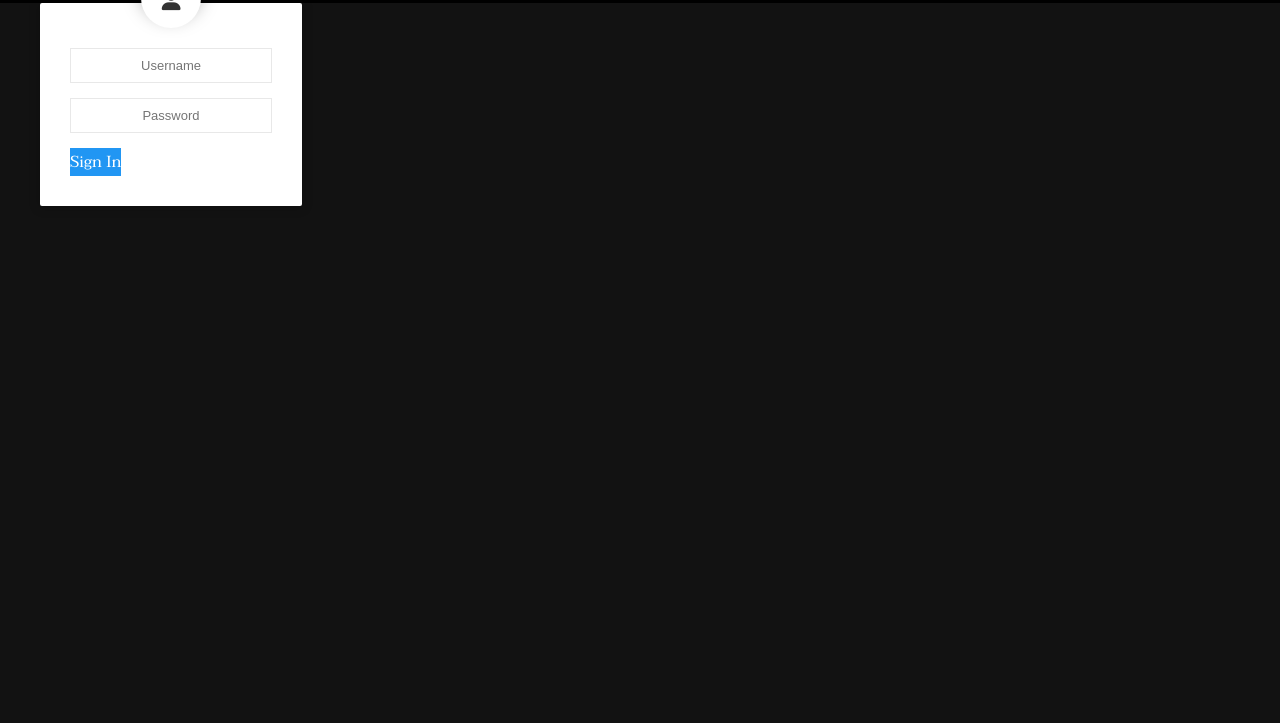
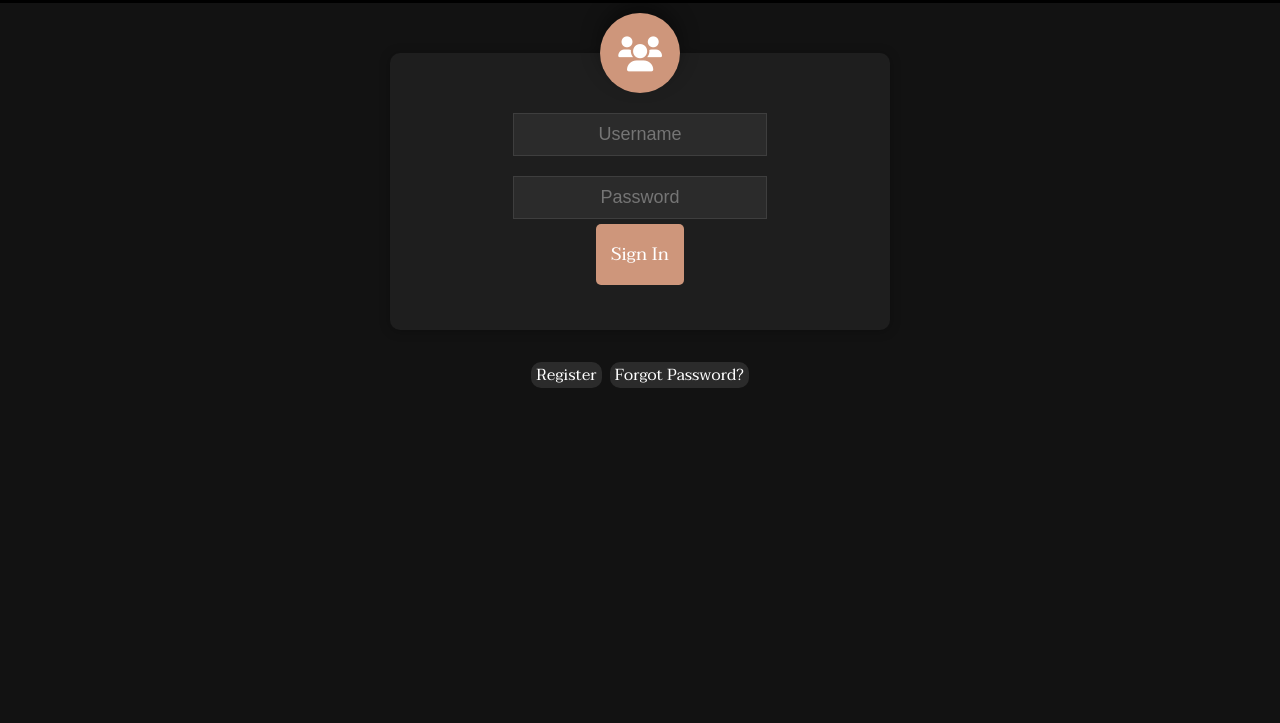
Before and after one commit to Dant3xC/ecommerce-Cafe, a plain HTML site: page login.html in a window 1280 px wide. Shown: the part 77-800 px from the top of the page. Drawn offline with Linux system fonts and the light colour scheme.

Commit message:
pequeña actu

```diff
--- a/estiloLogin.css
+++ b/estiloLogin.css
@@ -59,11 +59,21 @@ body {
     align-items: center;
     width: 100%;
 }
+
+main {
+    padding: 50px 0;
+}
+
 .lc-block {
-    background: #fff;
-    border-radius: 2px;
+    background: #1e1e1e;
+    border-radius: 10px;
     position: relative;
-    padding: 45px 30px 30px;
+    padding: 60px 40px;
+    color: #f4f4f4;
+    box-shadow: 0 1px 11px rgba(0, 0, 0, .27);
+    text-align: center;
+    max-width: 500px;
+    margin: 0 auto;
 }
 
 .lc-block.toggled {
@@ -75,50 +85,53 @@ body {
     animation-fill-mode: both;
     z-index: 10;
 }
+
 .lc-block .form-control {
     text-align: center;
+    background-color: #2b2b2b;
+    border: 1px solid #3e3e3e;
+    color: #f4f4f4;
+    margin-bottom: 20px;
+    font-size: 18px;
+    padding: 10px;
 }
+
 .lcb-float {
-    width: 60px;
-    height: 60px;
-    background: #fff;
+    width: 80px;
+    height: 80px;
+    background: #ce967b;
     border-radius: 50%;
     box-shadow: 0 -10px 19px rgba(0, 0, 0, .38);
     position: absolute;
-    top: -35px;
+    top: -40px;
     left: 50%;
-    margin-left: -30px;
+    margin-left: -40px;
+    display: flex;
+    align-items: center;
+    justify-content: center;
 }
-.lcb-float img {
+
+.lcb-float i {
+    color: #fff;
+    font-size: 35px;
+}
+
+.btn-primary {
+    background-color: #ce967b;
+    border-color: #a05e43;
+    color: #fff;
     width: 100%;
-    height: 100%;
-    border-radius: 50%;
-    padding: 4px;
+    padding: 15px;
+    border-radius: 5px;
+    margin-top: 30px;
+    transition: background-color 0.3s;
+    font-size: 18px;
 }
-.lcb-float i {
-    color: #333;
-    font-size: 25px;
-    line-height: 60px;
+
+.btn-primary:hover {
+    background-color: #a05e43;
 }
-.lcb-lockscreen {
-    position: relative;
-}
-.lcb-lockscreen .form-control {
-    padding-right: 35px;
-}
-.lcb-lockscreen .lcbl-btn {
-    background-color: #2196F3;
-    position: absolute;
-    top: 0;
-    right: 0;
-    width: 30px;
-    color: #fff;
-    font-size: 15px;
-    height: 27px;
-    margin: 4px;
-    line-height: 26px;
-    border-radius: 2px;
-}
+
 .login-navigation {
     list-style: none;
     padding: 0;
@@ -126,123 +139,37 @@ body {
     position: absolute;
     width: 100%;
     left: 0;
-    bottom: -45px;
+    bottom: -60px;
 }
+
 .login-navigation>li {
     display: inline-block;
     margin: 0 2px;
-    -webkit-transition: all;
-    -o-transition: all;
-    transition: all;
-    -webkit-transition-duration: 150ms;
-    transition-duration: 150ms;
+    transition: all 150ms;
     cursor: pointer;
     vertical-align: top;
     color: #fff;
     line-height: 16px;
     min-width: 16px;
     min-height: 16px;
-    -webkit-backface-visibility: hidden;
-    -moz-backface-visibility: hidden;
     backface-visibility: hidden;
+    padding: 5px;
+    border-radius: 10px;
+    background-color: #2b2b2b;
 }
-#footer, #footer .f-menu>li>a {
-    color: #a2a2a2;
+
+.login-navigation>li:hover {
+    background-color: #ce967b;
 }
-.login-navigation>li>span {
-    opacity: 0;
-    filter: alpha(opacity=0);
+
+@keyframes fadeInUp {
+    from {
+        transform: translate3d(0, 40px, 0);
+        opacity: 0;
+    }
+
+    to {
+        transform: translate3d(0, 0, 0);
+        opacity: 1;
+    }
 }
-.login-navigation>li:not(:hover) {
-    font-size: 0;
-    border-radius: 100%
-}
-.login-navigation>li:hover {
-    border-radius: 10px;
-    padding: 0 5px;
-    font-size: 8px;
-}
-.login-navigation>li:hover>span {
-    opacity: 1;
-    filter: alpha(opacity=100);
-}
-.lcb-float {
-    width: 60px;
-    height: 60px;
-    background: #fff;
-    border-radius: 50%;
-    box-shadow: 0 -10px 19px rgba(0,0,0,.38);
-    position: absolute;
-    top: -35px;
-    left: 50%;
-    margin-left: -30px;
-    text-align:center;
-}
-.lcb-float i {
-    color: #333;
-    font-size: 25px;
-    line-height: 60px;
-}
-.zmdi {
-    display: inline-block;
-    font: normal normal normal 14px/1 'Material-Design-Iconic-Font';
-    font-size: inherit;
-    text-rendering: auto;
-    -webkit-font-smoothing: antialiased;
-    -moz-osx-font-smoothing: grayscale;
-}
-.cr-alt label {
-    position: relative;
-    padding-left: 28px;
-}
-.form-group {
-    margin-bottom: 15px;
-}
-.c-gray {
-    color: #9e9e9e!important;
-}
-.form-control {
-    -webkit-transition: all;
-    -o-transition: all;
-    transition: all;
-    -webkit-transition-duration: .3s;
-    transition-duration: .3s;
-    resize: none;
-    box-shadow: 0 0 0 40px transparent!important;
-    border-radius: 0;
-}
-.form-control {
-    width: 100%;
-    height: 35px;
-    padding: 6px 12px;
-    background-color: #fff;
-    border: 1px solid #e8e8e8;
-
-}
-.form-control, output {
-    font-size: 13px;
-    line-height: 1.42857143;
-    color: #9e9e9e;
-    display: block;
-}
-.lc-block {
-    box-shadow: 0 1px 11px rgba(0, 0, 0, .27);
-}
-.lc-block, .login-content:after {
-    vertical-align: middle;
-    display: inline-block;
-}
-.btn:not(.btn-alt) {
-    border: 0;
-}
-.btn-primary.active, .btn-primary.focus, .btn-primary:active, .btn-primary:focus,
-.btn-primary:hover, .open>.dropdown-toggle.btn-primary {
-    color: #fff;
-    background-color: #1791f2;
-    border-color: #0d87e9;
-}
-.btn-primary {
-    color: #fff;
-    background-color: #2196f3;
-    border-color: #0d8aee;
-}
--- a/login.html
+++ b/login.html
@@ -14,7 +14,7 @@
             <a href="#" class="logo">logo</a>
             <div class="icons">
                 <a href="shop.html"><i class="fas fa-search"></i></a>
-                <a href="#"><i class="fas fa-user"></i></a>
+                <a href="carrito.html"><i class="fas fa-shopping-cart"></i></a>
                 <a href="mainpage.html"><i class="fas fa-home"></i></a>
             </div>
         </div>
```
Also changed, not shown: estilo.css (+12 -12 lines), producto.html (+1 -1 lines), shop.html (+1 -1 lines).
